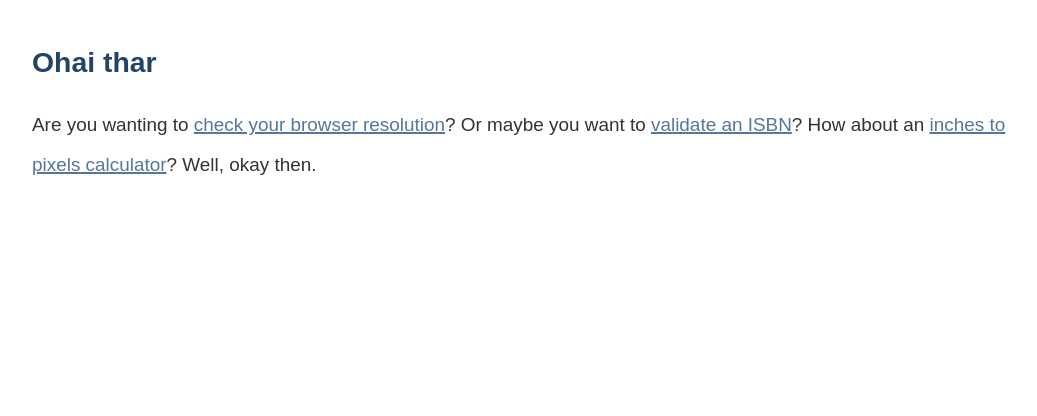
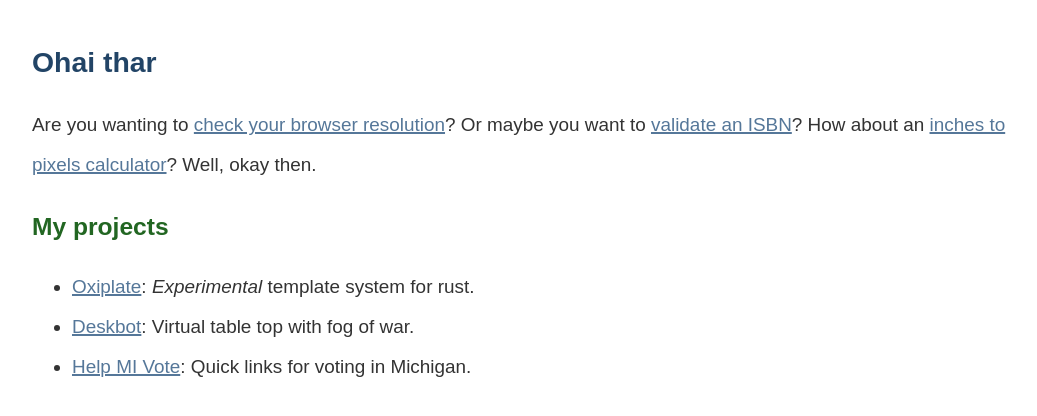
Before and after one commit to 0b10011/0b10011.io, a Jekyll site: the page built from index.md, in a window 1280 px wide. Shown: the top 416 px of the page, without its empty margins (118-1155 px from the left). Built offline with Jekyll 4.4.1, drawn with Linux system fonts in a browser that asks for light colours.

Commit message:
Add links to projects

```diff
--- a/index.md
+++ b/index.md
@@ -8,3 +8,9 @@ Are you wanting to [check your browser resolution](/tools/browser-resolution.htm
 Or maybe you want to [validate an ISBN](/tools/isbn-validator.html)?
 How about an [inches to pixels calculator](/tools/in-to-px-calculator.html)?
 Well, okay then.
+
+## My projects
+
+- [Oxiplate](/oxiplate/): _Experimental_ template system for rust.
+- [Deskbot](https://deskbot.games/): Virtual table top with fog of war.
+- [Help MI Vote](https://helpmivote.org/): Quick links for voting in Michigan.
```
